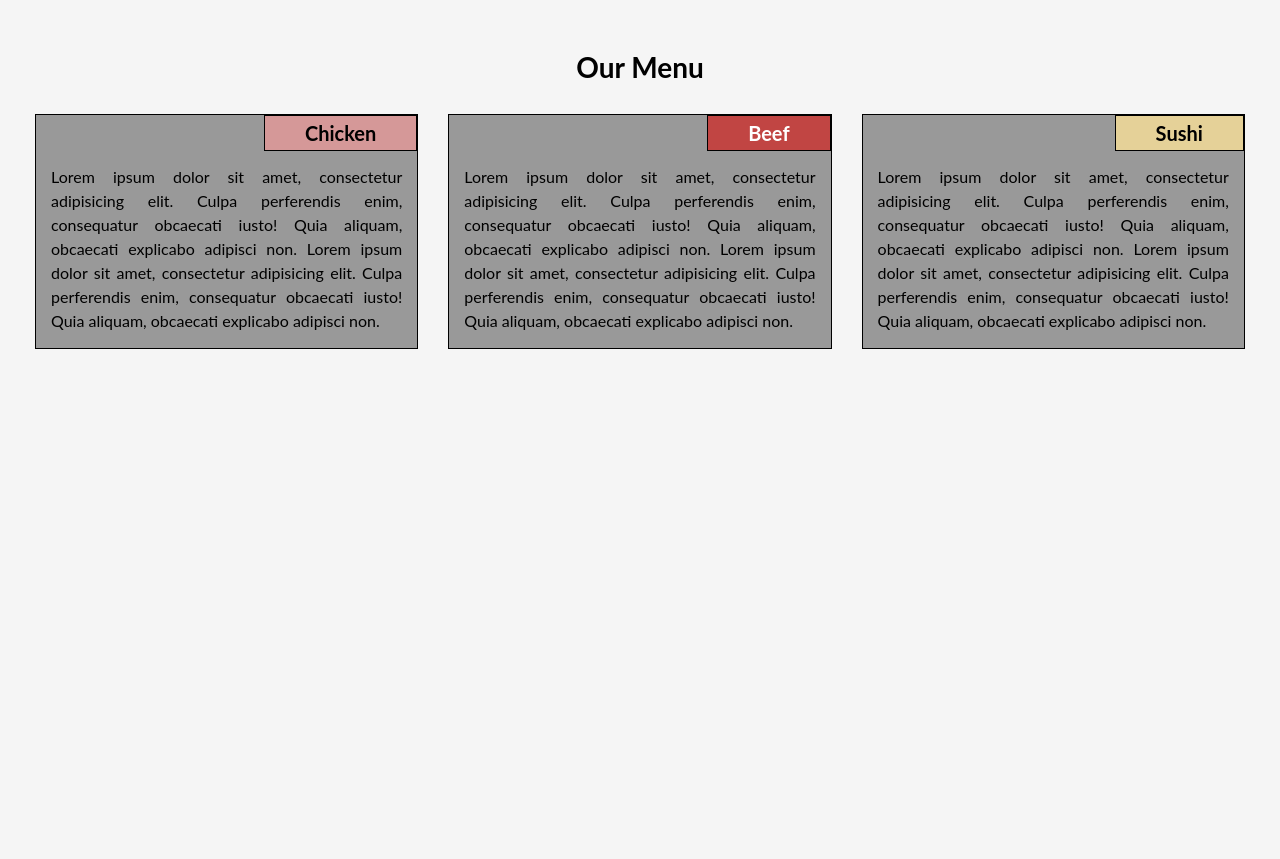
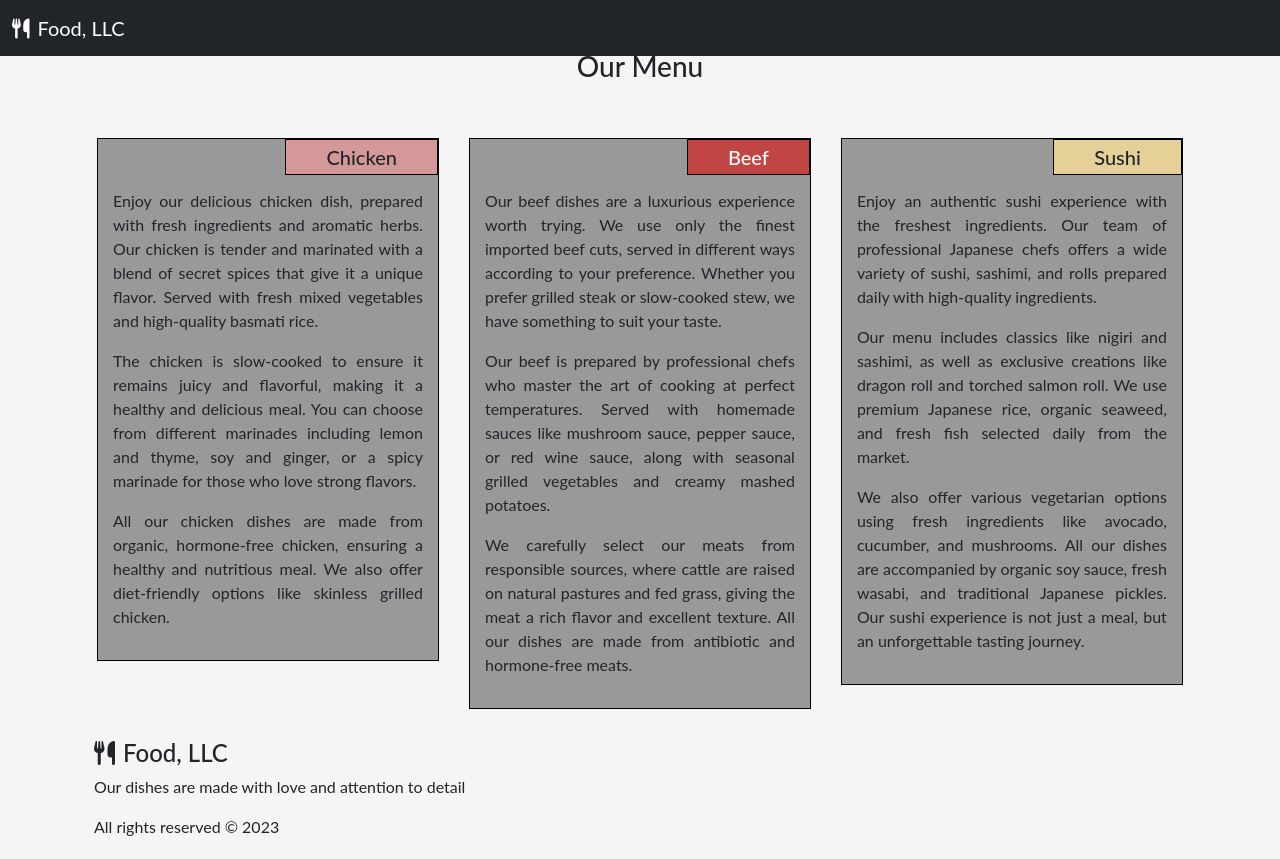
Before and after one commit to Ahmad-J-Bary/module2-solution, a plain HTML site: page index.html in a window 1280 px wide. Before the commit the page ends 800 px from the top, so only its background shows below. Drawn offline with nearby package versions, Linux system fonts and the light colour scheme.

Commit message:
Update index.html

```diff
--- a/index.html
+++ b/index.html
@@ -1,40 +1,118 @@
 <!DOCTYPE html>
-<html>
+<html lang="en">
 <head>
-  <meta charset="utf-8">
-  <meta name="viewport" content="width=device-width, initial-scale=1">
-  <title>Our Responsive Menu</title>
-
+    <meta charset="UTF-8">
+    <meta name="viewport" content="width=device-width, initial-scale=1.0">
+    <title>Food, LLC - Our Menu</title>
+    <!-- Bootstrap 5 CSS -->
+    <link href="https://cdn.jsdelivr.net/npm/bootstrap@5.3.0-alpha1/dist/css/bootstrap.min.css" rel="stylesheet">
+    <!-- Font Awesome -->
+    <link rel="stylesheet" href="https://cdnjs.cloudflare.com/ajax/libs/font-awesome/6.4.0/css/all.min.css">
+    <!-- Custom CSS -->
     <link rel="stylesheet" href="css/style.css">
 </head>
 <body>
+    <!-- Navbar -->
+    <nav class="navbar navbar-expand-md navbar-dark bg-dark fixed-top">
+        <div class="container-fluid">
+            <a class="navbar-brand" href="#">
+                <i class="fas fa-utensils me-2"></i>Food, LLC
+            </a>
+
+            <!-- Mobile Menu Button -->
+            <button class="navbar-toggler d-md-none" type="button" data-bs-toggle="collapse" data-bs-target="#navbarNav">
+                <span class="navbar-toggler-icon"></span>
+            </button>
+
+            <!-- Dropdown Menu -->
+            <div class="collapse navbar-collapse" id="navbarNav">
+                <ul class="navbar-nav ms-auto d-md-none">
+                    <li class="nav-item">
+                        <a class="nav-link text-center" href="#chicken">Chicken</a>
+                    </li>
+                    <li class="nav-item">
+                        <a class="nav-link text-center" href="#beef">Beef</a>
+                    </li>
+                    <li class="nav-item">
+                        <a class="nav-link text-center" href="#sushi">Sushi</a>
+                    </li>
+                </ul>
+            </div>
+        </div>
+    </nav>
+
+    <!-- Page Header -->
     <header>
-    <h1 class="menu-title">Our Menu</h1>
+        <h1 class="menu-title text-center">Our Menu</h1>
     </header>
 
+    <!-- Main Content -->
     <main class="container">
-    <div class="row">
+        <div class="row g-4">
+            <!-- Chicken Section -->
             <section class="col-lg-4 col-md-6 col-sm-12">
-        <div class="menu-item">
+                <div class="menu-item" id="chicken">
                     <h2 class="section-title" id="chicken-title">Chicken</h2>
-          <p>Lorem ipsum dolor sit amet, consectetur adipisicing elit. Culpa perferendis enim, consequatur obcaecati iusto! Quia aliquam, obcaecati explicabo adipisci non. Lorem ipsum dolor sit amet, consectetur adipisicing elit. Culpa perferendis enim, consequatur obcaecati iusto! Quia aliquam, obcaecati explicabo adipisci non.</p>
+                    <p>
+                        Enjoy our delicious chicken dish, prepared with fresh ingredients and aromatic herbs. Our chicken is tender and marinated with a blend of secret spices that give it a unique flavor. Served with fresh mixed vegetables and high-quality basmati rice.
+                    </p>
+                    <p>
+                        The chicken is slow-cooked to ensure it remains juicy and flavorful, making it a healthy and delicious meal. You can choose from different marinades including lemon and thyme, soy and ginger, or a spicy marinade for those who love strong flavors.
+                    </p>
+                    <p>
+                        All our chicken dishes are made from organic, hormone-free chicken, ensuring a healthy and nutritious meal. We also offer diet-friendly options like skinless grilled chicken.
+                    </p>
                 </div>
             </section>
 
+            <!-- Beef Section -->
             <section class="col-lg-4 col-md-6 col-sm-12">
-        <div class="menu-item">
+                <div class="menu-item" id="beef">
                     <h2 class="section-title" id="beef-title">Beef</h2>
-          <p>Lorem ipsum dolor sit amet, consectetur adipisicing elit. Culpa perferendis enim, consequatur obcaecati iusto! Quia aliquam, obcaecati explicabo adipisci non. Lorem ipsum dolor sit amet, consectetur adipisicing elit. Culpa perferendis enim, consequatur obcaecati iusto! Quia aliquam, obcaecati explicabo adipisci non.</p>
+                    <p>
+                        Our beef dishes are a luxurious experience worth trying. We use only the finest imported beef cuts, served in different ways according to your preference. Whether you prefer grilled steak or slow-cooked stew, we have something to suit your taste.
+                    </p>
+                    <p>
+                        Our beef is prepared by professional chefs who master the art of cooking at perfect temperatures. Served with homemade sauces like mushroom sauce, pepper sauce, or red wine sauce, along with seasonal grilled vegetables and creamy mashed potatoes.
+                    </p>
+                    <p>
+                        We carefully select our meats from responsible sources, where cattle are raised on natural pastures and fed grass, giving the meat a rich flavor and excellent texture. All our dishes are made from antibiotic and hormone-free meats.
+                    </p>
                 </div>
             </section>
 
+            <!-- Sushi Section -->
             <section class="col-lg-4 col-md-12 col-sm-12">
-        <div class="menu-item">
+                <div class="menu-item" id="sushi">
                     <h2 class="section-title" id="sushi-title">Sushi</h2>
-          <p>Lorem ipsum dolor sit amet, consectetur adipisicing elit. Culpa perferendis enim, consequatur obcaecati iusto! Quia aliquam, obcaecati explicabo adipisci non. Lorem ipsum dolor sit amet, consectetur adipisicing elit. Culpa perferendis enim, consequatur obcaecati iusto! Quia aliquam, obcaecati explicabo adipisci non.</p>
+                    <p>
+                        Enjoy an authentic sushi experience with the freshest ingredients. Our team of professional Japanese chefs offers a wide variety of sushi, sashimi, and rolls prepared daily with high-quality ingredients.
+                    </p>
+                    <p>
+                        Our menu includes classics like nigiri and sashimi, as well as exclusive creations like dragon roll and torched salmon roll. We use premium Japanese rice, organic seaweed, and fresh fish selected daily from the market.
+                    </p>
+                    <p>
+                        We also offer various vegetarian options using fresh ingredients like avocado, cucumber, and mushrooms. All our dishes are accompanied by organic soy sauce, fresh wasabi, and traditional Japanese pickles. Our sushi experience is not just a meal, but an unforgettable tasting journey.
+                    </p>
                 </div>
             </section>
         </div>
     </main>
+
+    <!-- Page Footer -->
+    <footer class="footer">
+        <div class="container">
+            <div class="row">
+                <div class="col-12">
+                    <h4><i class="fas fa-utensils me-2"></i>Food, LLC</h4>
+                    <p>Our dishes are made with love and attention to detail</p>
+                    <p class="mb-0">All rights reserved &copy; 2023</p>
+                </div>
+            </div>
+        </div>
+    </footer>
+
+    <!-- Bootstrap 5 JS with Popper -->
+    <script src="https://cdn.jsdelivr.net/npm/bootstrap@5.3.0-alpha1/dist/js/bootstrap.bundle.min.js"></script>
 </body>
 </html>
```
Lines whose indentation alone changed are shown as unchanged.
